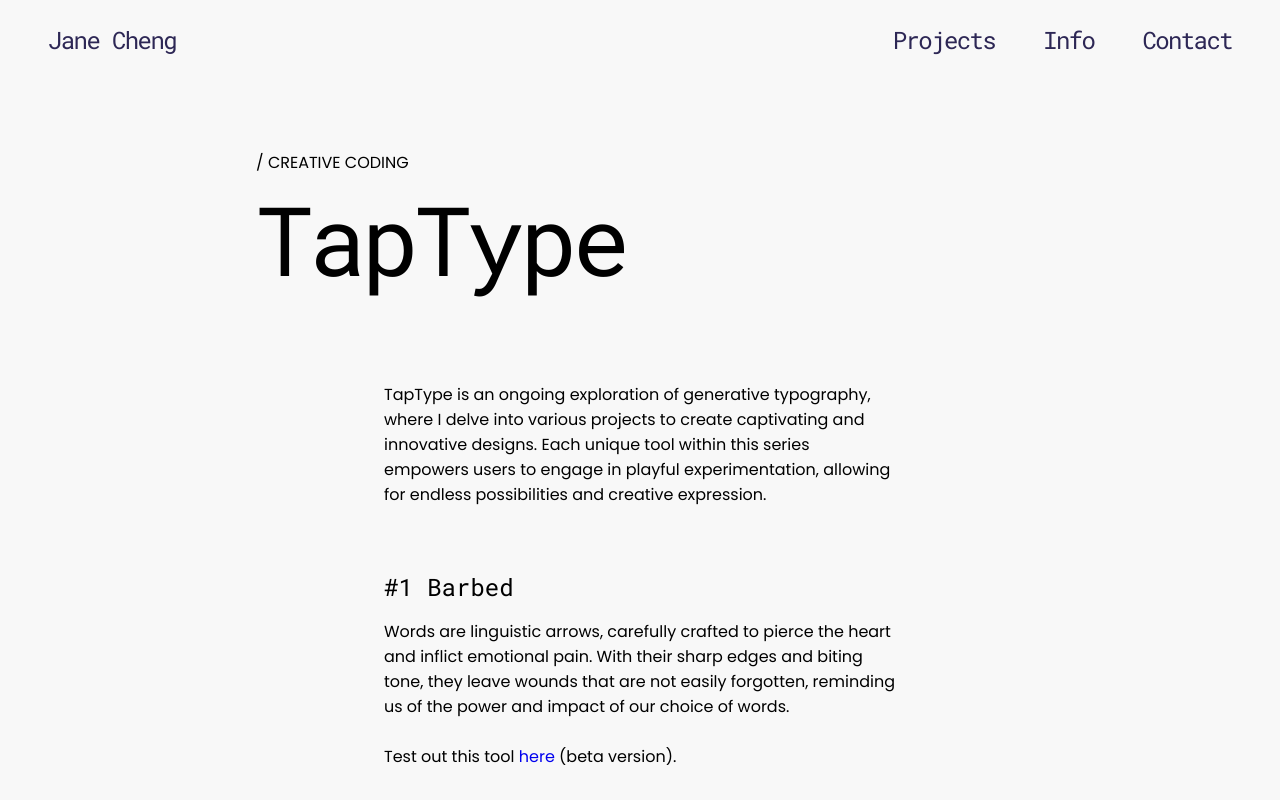
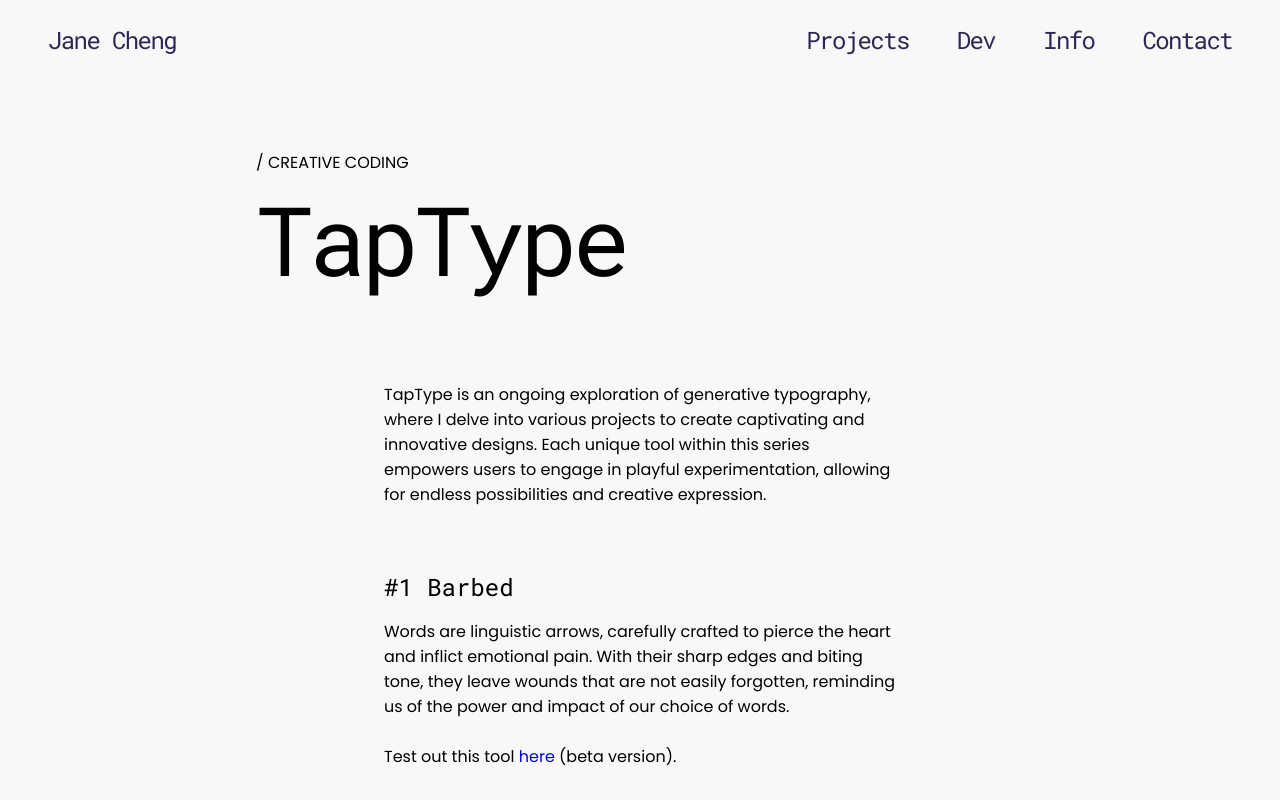
Before and after one commit to zixin-cheng/Portfolio, a React (Create React App) app: page /taptype in a window 1280 px wide. Shown: the top 800 px of the page. Built offline with nearby package versions, Linux system fonts and the light colour scheme; no server answers; a web font is replaced by a local one.

Commit message:
Light ver

```diff
--- a/src/components/NavigationBar.js
+++ b/src/components/NavigationBar.js
@@ -12,6 +12,14 @@ export default function Projects(props) {
         <HashLink to="/#projects" smooth>
           <div className={styles.menu_text}>Projects</div>
         </HashLink>
+
+        <Link
+          to={'https://www.notion.so/janecheng/Jane-Cheng-s-Dev-Blog-67e529b49f4845659aff5880ecbe1db8'}
+          target="_blank"
+          rel="noopener noreferrer"
+        >
+          <div className={styles.menu_text}>Dev</div>
+        </Link>
         <Link to={'/info-page'}>
           <div className={styles.menu_text}>Info</div>
         </Link>
```
